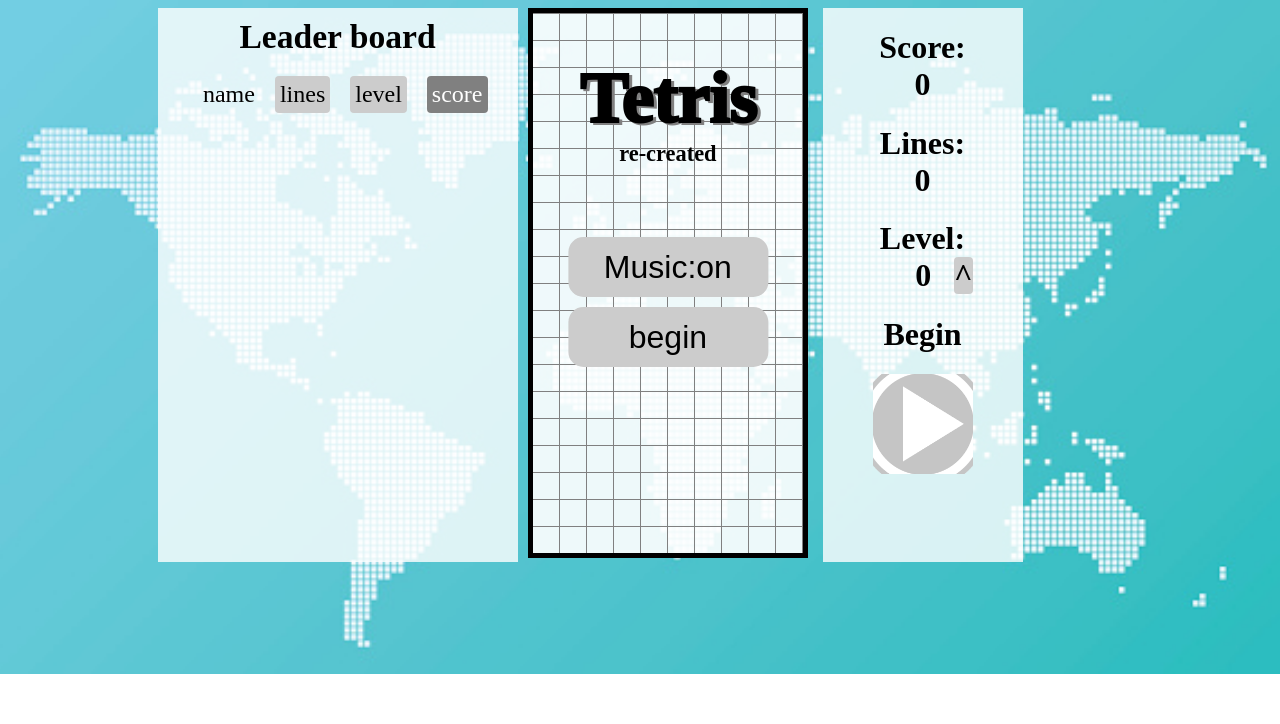
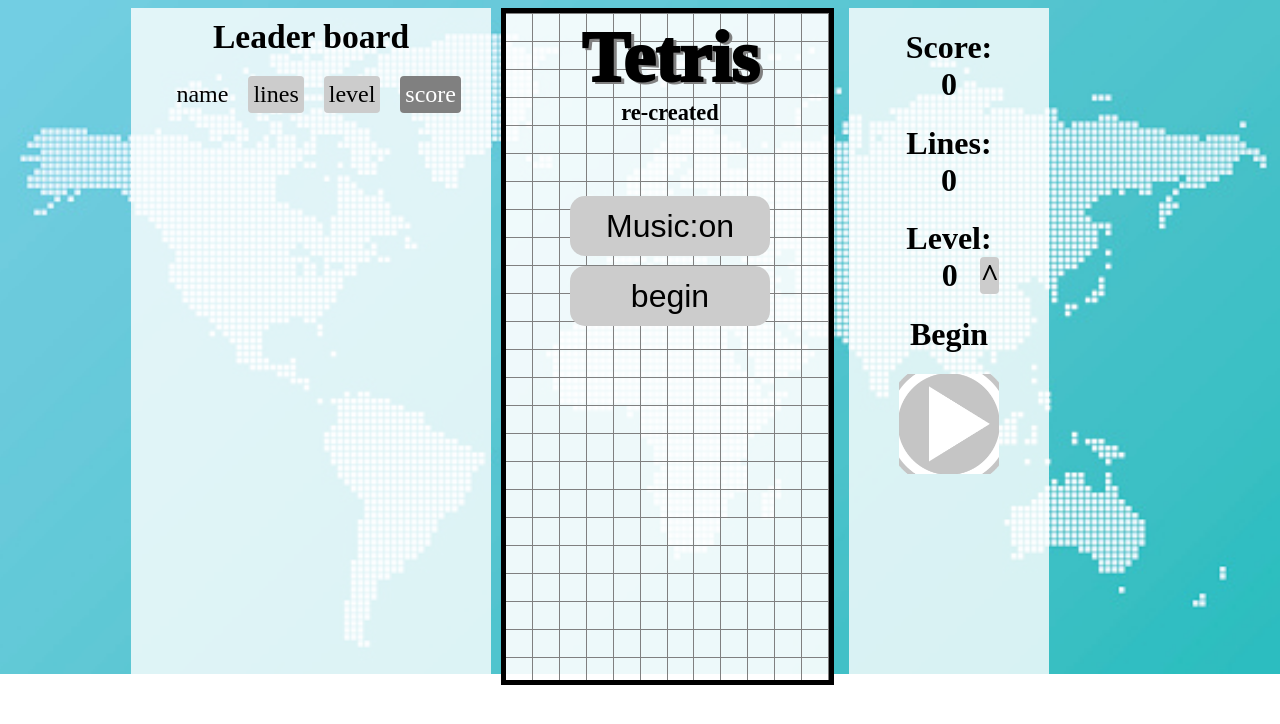
Before and after one commit to Rickhuang135/Tetris-js, a PHP site: page /Mobilegame.html in a window 1280 px wide. Shown: the top 724 px of the page. Run offline with PHP 8.4, Linux system fonts and the light colour scheme.

Commit message:
didn't do much

```diff
--- a/Mobilegame.html
+++ b/Mobilegame.html
@@ -34,10 +34,6 @@
                 <br>
                 <button class='play button' onclick=Dabutton()>begin</button>
             </div>
-            <!-- <div id='setup2'>
-                <button onclick=ret()>sorry this page is not ready yet</button>
-                <button class='play button' onclick=Dabutton()>begin</button>
-            </div> -->
             <div id='setup2'>
                 <h1 id='heading'>Game Over</h1>
                 <label for="username"><strong>please enter your username here</strong></label>
--- a/game.css
+++ b/game.css
@@ -7,6 +7,7 @@ body{
     background-size: 100%;
     background-repeat: no-repeat;
     overflow-x: scroll;
+    overflow-y: hidden;
 }
 button{
     background-color: #cccccc;
@@ -51,7 +52,7 @@ ol li div{
     position: absolute;
     height: 280px;
     width: 260px;
-    transform: translate(4%,-180%);
+    transform: translate(15%,-240%);
     z-index:999;
     text-align: center;
 }
@@ -109,8 +110,8 @@ ol li div span{
     display:inline-block;
     border-collapse: collapse;
     border: black 5px solid;
-    height: 540px;
-    width: 270px;
+    height: 667px;
+    width: 323px;
     overflow-y: hidden;
     text-align: center;
     margin: 0;
@@ -119,14 +120,14 @@ ol li div span{
 .empty{
     height: 27px;
     width: 27px;
-    border: black 1px solid;
+    border: grey 1px solid;
 }
 .row{
     border:none;
     display: block;
     width: 100%;
     display: flex;
-    height: 26px;
+    height: 27px;
     border-top: grey solid 0.5px;
     border-collapse: collapse;
     position: sticky;
--- a/game.js
+++ b/game.js
@@ -1,10 +1,10 @@
 let square120=document.getElementById('gameScreen');
 let audio=document.getElementById('Theme');
-for(var i=0;i<20;i++){
+for(var i=0;i<24;i++){
     var rows=document.createElement('div')
     rows.className=`row ${i+1}`
     square120.appendChild(rows);
-    for(var j=0;j<10;j++){
+    for(var j=0;j<12;j++){
         var rows2=document.createElement('div')
         rows.appendChild(rows2);
         rows2.className=`column${j+1} empty`
@@ -52,11 +52,11 @@ let leveldisplay=document.getElementById('levelin')
 let button=document.getElementById('buttonDisplay');
 let buttonbg=document.getElementById('button')
 button.style.display='none';
-for(var i=0;i<4;i++){
+for(var i=0;i<5;i++){
     var rows=document.createElement('div')
     rows.className=`Nrow${i+1}`
     button.appendChild(rows)
-    for(var j=0;j<4;j++){
+    for(var j=0;j<5;j++){
         var rows2=document.createElement('div')
         rows.appendChild(rows2);
         rows2.className=`column${j+1} empty`
```
